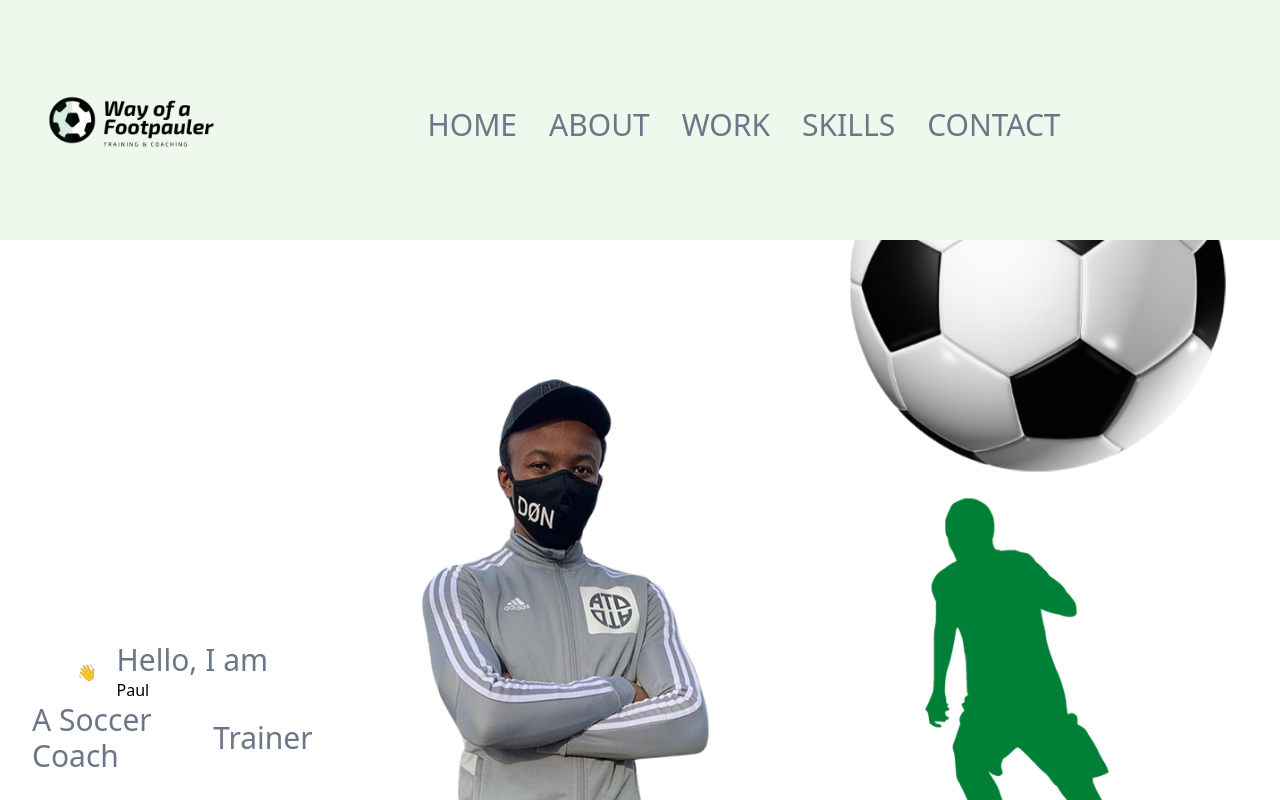
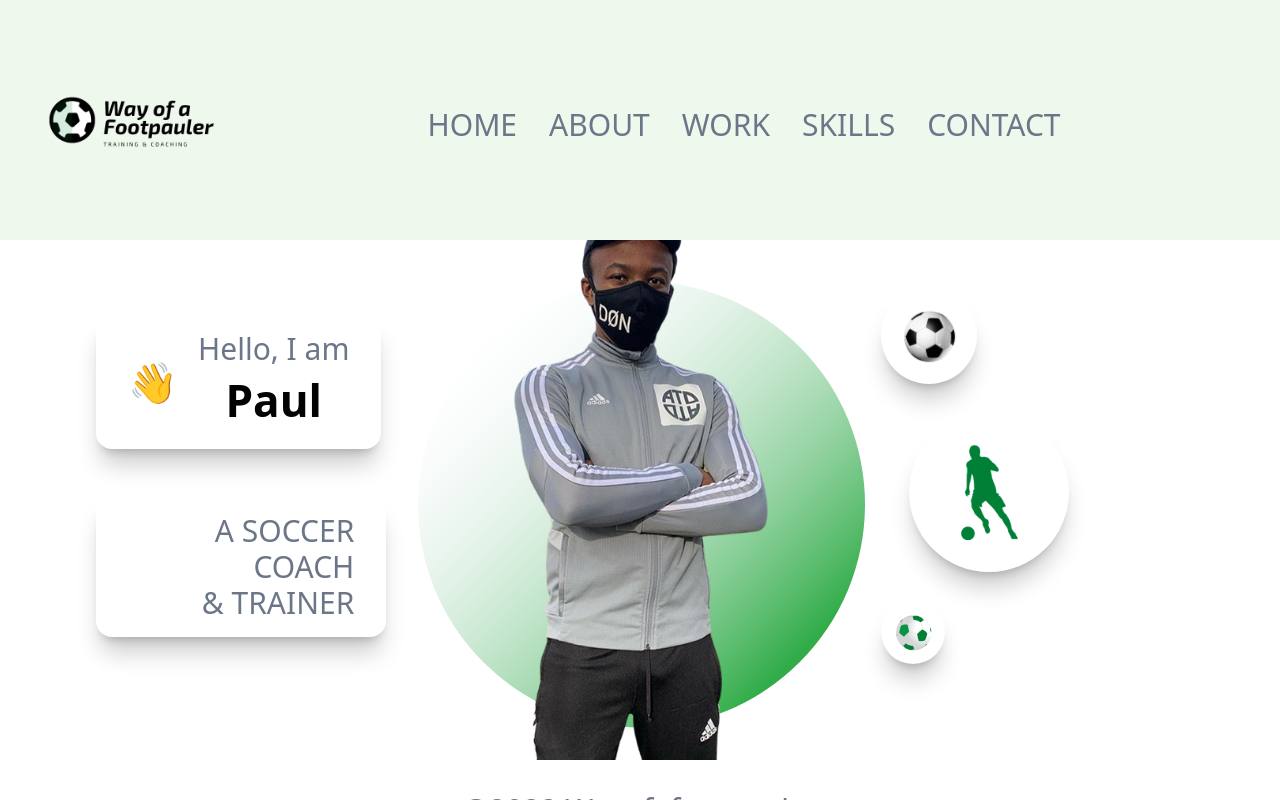
Before and after one commit to Divici/footpauler, a React (Create React App) app: page / in a window 1280 px wide. Shown: the top 800 px of the page. Built offline with nearby package versions, Linux system fonts and the light colour scheme.

Commit message:
feature-Header-functionality and styling added

```diff
--- a/src/constants/images.js
+++ b/src/constants/images.js
@@ -1,4 +1,5 @@
 import logo from '../assets/logo.png';
+import circle from '../assets/circle.svg';
 import ball1 from '../assets/ball1.png';
 import ball2 from '../assets/ball2.png';
 import player from '../assets/player.png';
@@ -6,6 +7,7 @@ import profile from '../assets/profile.png';
 
 export default {
     logo,
+    circle,
     ball1,
     ball2,
     player,
--- a/src/containers/Header.js
+++ b/src/containers/Header.js
@@ -15,24 +15,24 @@ const scaleVariants = {
 };
 
 const Header = () => (
-  <div className="app__header app__flex">
+  <div className="flex-1 w-full h-full flex-col lg:flex-row pt-24 px-4 pb-8 sm:pb-0 sm:px-8 app__flex">
     <motion.div
       whileInView={{ x: [-100, 0], opacity: [0, 1] }}
       transition={{ duration: 0.5 }}
-      className="app__header-info"
+      className="flex-[0.65] flex flex-col justify-start items-start h-full mx-8"
     >
-      <div className="app__header-badge">
-        <div className="badge-cmp app__flex">
-          <span>👋</span>
+      <div className="w-full flex justify-end items-end lg:justify-start lg:items-start flex-col">
+        <div className="py-4 px-8 bg-white rounded-2xl flex-row w-auto shadow-xl shadow-black/20 app__flex">
+          <span className='text-secondary text-[2.5rem]'>👋</span>
           <div style={{ marginLeft: 20 }}>
             <p className="p-text">Hello, I am</p>
             <h1 className="head-text">Paul</h1>
           </div>
         </div>
 
-        <div className="tag-cmp app__flex">
-          <p className="p-text">A Soccer Coach</p>
-          <p className="p-text">Trainer</p>
+        <div className="py-4 px-8 bg-white rounded-2xl w-auto shadow-xl shadow-black/20 flex-col mt-12 app__flex">
+          <p className="p-text w-full uppercase text-right">A Soccer Coach</p>
+          <p className="p-text w-full uppercase text-right">& Trainer</p>
         </div>
       </div>
     </motion.div>
@@ -40,26 +40,26 @@ const Header = () => (
     <motion.div
       whileInView={{ opacity: [0, 1] }}
       transition={{ duration: 0.5, delayChildren: 0.5 }}
-      className="app__header-img"
+      className="flex-1 h-full flex justify-end items-end relative lg:my-8 pt-2"
     >
-      <img src={images.profile} alt="profile_bg" />
+      <img src={images.profile} alt="profile_bg" className='w-full object-contain z-[1]' />
       <motion.img
         whileInView={{ scale: [0, 1] }}
         transition={{ duration: 1, ease: 'easeInOut' }}
         src={images.circle}
         alt="profile_circle"
-        className="overlay_circle"
+        className="absolute left-0 right-0 bottom-0 z-0 w-full h-[90%]"
       />
     </motion.div>
 
     <motion.div
       variants={scaleVariants}
       whileInView={scaleVariants.whileInView}
-      className="app__header-circles"
+      className="flex-[0.75] flex w-full flex-row flex-wrap lg:flex-col justify-evenly items-start h-full lg:ml-4 ml-0"
     >
       {[images.ball1, images.player, images.ball2].map((circle, index) => (
-        <div className="circle-cmp app__flex" key={`circle-${index}`}>
-          <img src={circle} alt="profile_bg" />
+        <div className="circle-cmp app__flex first:w-24 first:h-24 first:m-0 w-40 h-40 m-7 last:w-16 last:h-16 last:m-0 rounded-[50%] bg-white shadow-xl shadow-black/20" key={`circle-${index}`}>
+          <img src={circle} alt="profile_bg" className='w-3/5 h-3/5' />
         </div>
       ))}
     </motion.div>
--- a/src/index.css
+++ b/src/index.css
@@ -15,4 +15,8 @@
     .p-text {
         @apply text-[0.8rem] text-left text-gray leading-[1.5] lg:text-3xl
     }
+
+    .head-text {
+        @apply text-[2rem] sm:text-[2.75rem] font-extrabold text-center text-black capitalize
+    }
 }
```
